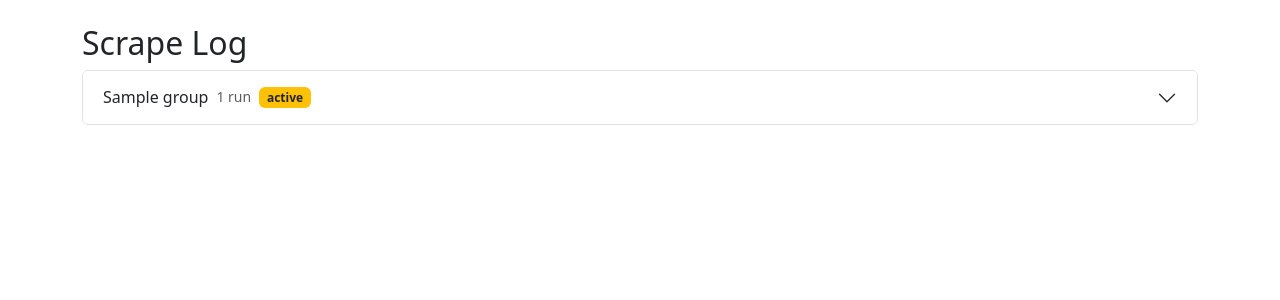
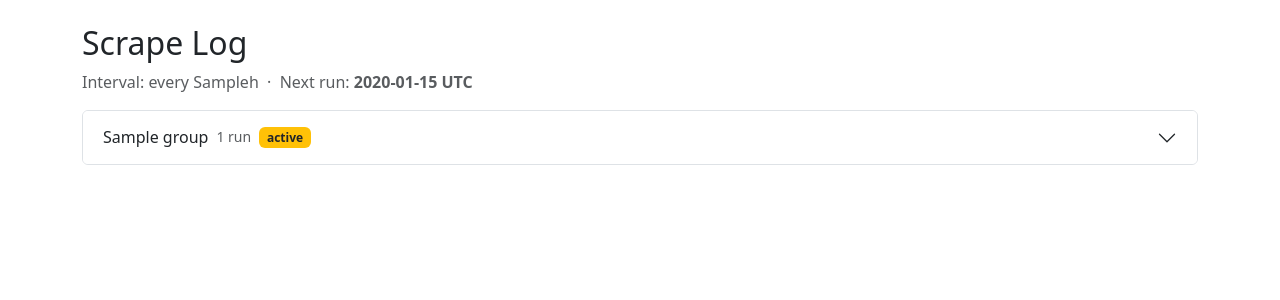
Before and after one commit to tomjirsa/reality-agent, a FastAPI app: template dashboard/templates/scrapes.html in a window 1280 px wide. Shown: the part 56-356 px from the top of the page. Run offline with FastAPI, Linux system fonts and the light colour scheme; the template is opened without the code that fills it: most values are stand-ins (such as "Sample title", 1, 10 or a date in 2020).

Commit message:
feat: show next planned scrape run time on scrapes page

```diff
--- a/dashboard/templates/scrapes.html
+++ b/dashboard/templates/scrapes.html
@@ -2,6 +2,18 @@
 {% block title %}Scrape Log{% endblock %}
 {% block content %}
 <h2>Scrape Log</h2>
+
+{% if next_run %}
+  {% set overdue = now > next_run %}
+  <p class="text-muted mb-3">
+    Interval: every {{ interval_hours }}h &nbsp;·&nbsp;
+    {% if overdue %}
+      <span class="text-warning">Next run: overdue (scheduled {{ next_run.strftime('%Y-%m-%d %H:%M') }} UTC)</span>
+    {% else %}
+      Next run: <strong>{{ next_run.strftime('%Y-%m-%d %H:%M') }} UTC</strong>
+    {% endif %}
+  </p>
+{% endif %}
 
 {% if not groups %}
   <p class="text-muted">No scrape runs recorded yet.</p>
```
Also changed, not shown: dashboard/routers/scrapes.py (+16 -1 lines).
